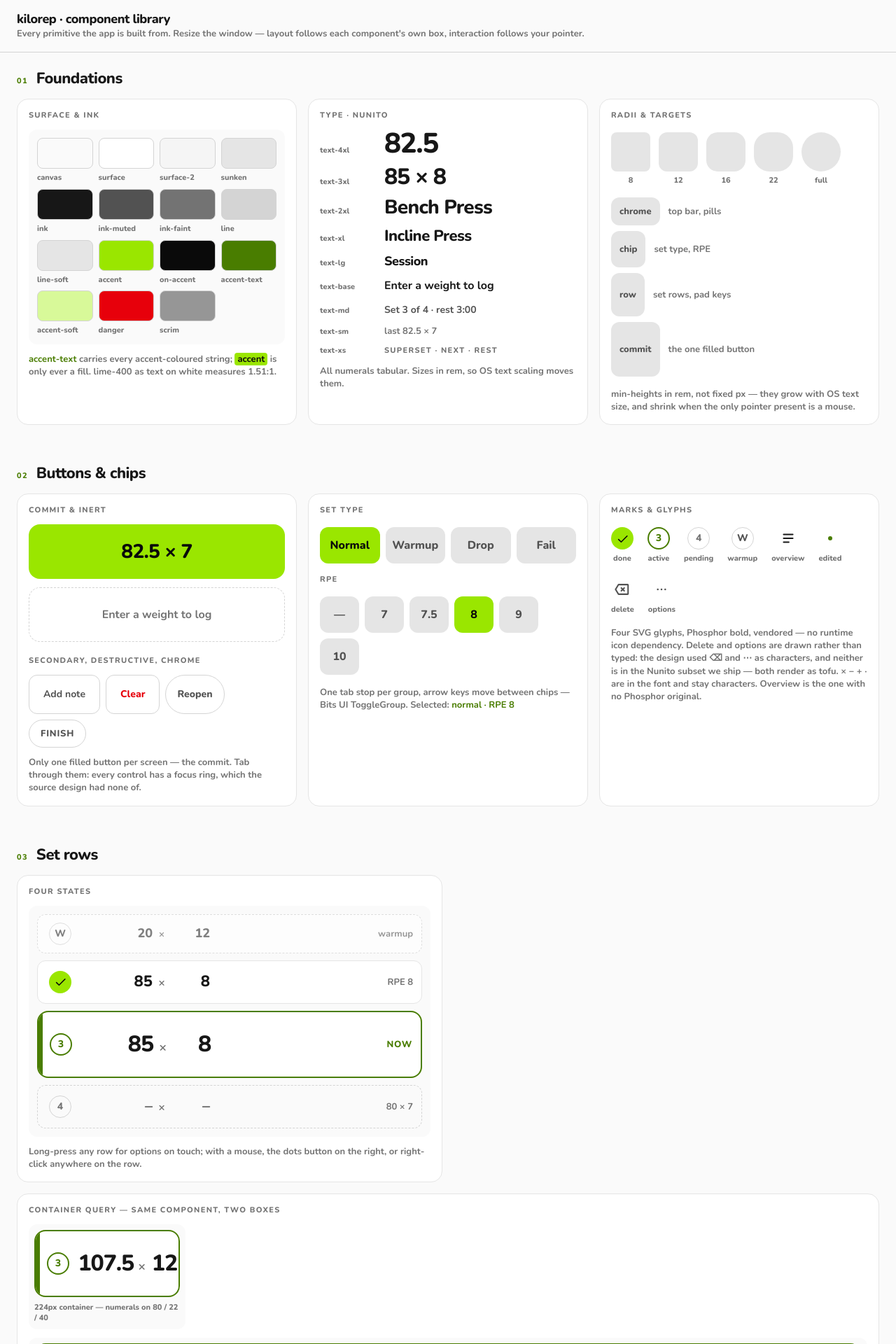
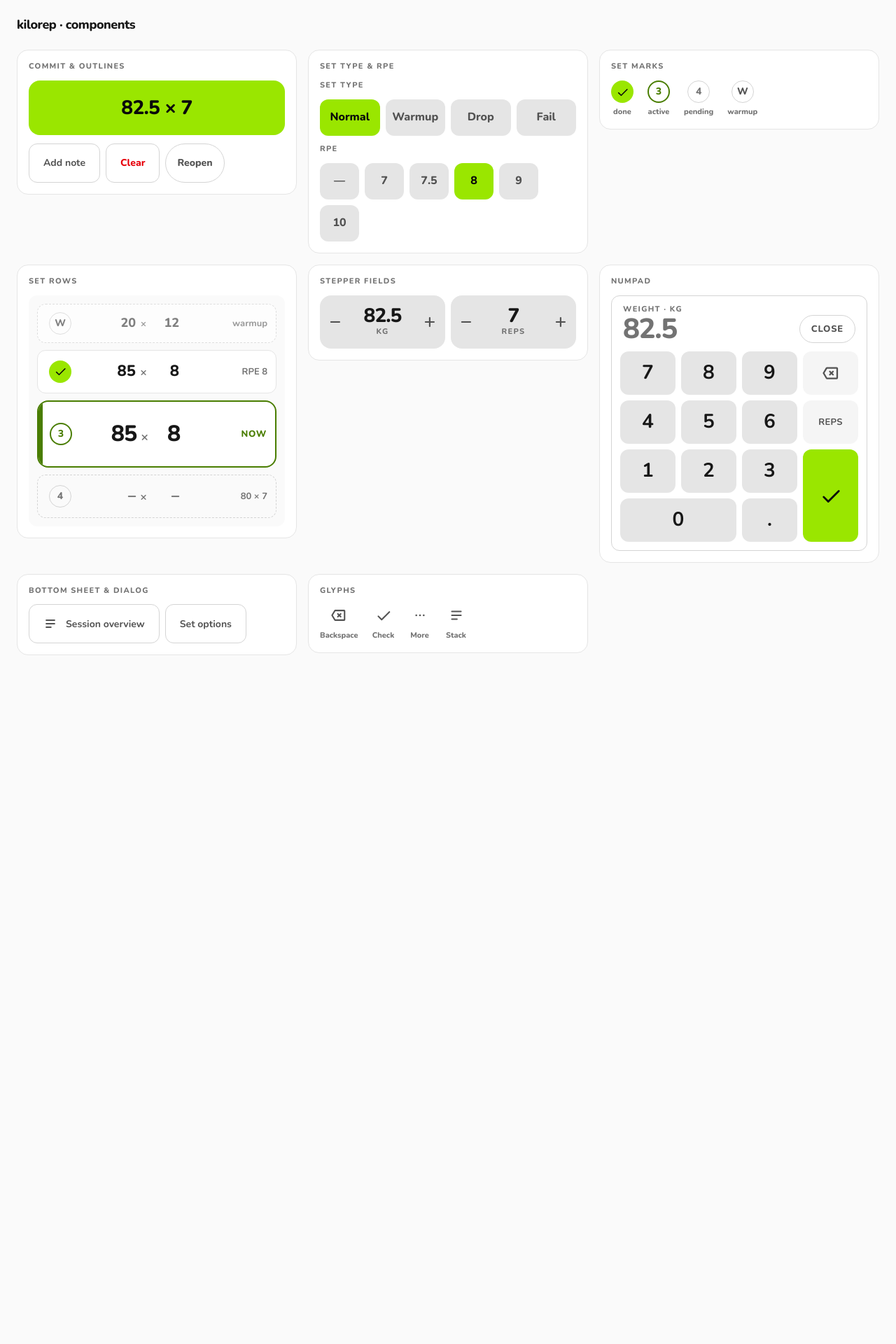
Before and after one commit to ilyasturki/kilorep, a SvelteKit app: page /dev/ui in a window 1280 px wide. Shown: the top 1920 px of the page at 70% size. After the commit the page ends 1000 px from the top, so only its background shows below. Built offline with nearby package versions, Linux system fonts and the light colour scheme.

Commit message:
refactor(ui): trim dev styleguide to a component-only overview

```diff
--- a/src/routes/dev/ui/+page.svelte
+++ b/src/routes/dev/ui/+page.svelte
@@ -9,72 +9,20 @@
 	import Sheet from '$lib/ui/Sheet.svelte';
 	import StepperField from '$lib/ui/StepperField.svelte';
 	import Backspace from '$lib/ui/icons/Backspace.svelte';
+	import Check from '$lib/ui/icons/Check.svelte';
 	import More from '$lib/ui/icons/More.svelte';
 	import Stack from '$lib/ui/icons/Stack.svelte';
 
-	// The component library, every part and every state on one page. This is the
-	// review surface — open it in Chrome at a phone width and at a desktop width,
-	// and on the device once the Capacitor shell exists.
+	// An overview of the component library: one card per component, everything
+	// live. Tokens and the type scale are not here — src/app.css names them and
+	// docs/DESIGN.md holds the reasoning.
 
 	// The page's own furniture. Written out rather than composed at runtime:
 	// Tailwind scans source text, so an arbitrary property it has not seen
 	// spelled out in full is never emitted.
-	const card = 'flex flex-col rounded-2xl border border-line-soft bg-surface p-4';
+	const card = 'flex flex-col gap-3 rounded-2xl border border-line-soft bg-surface p-4';
 	const caption = 'text-xs font-extrabold text-ink-faint';
-	const note = 'text-sm font-bold text-ink-faint';
-	const cards22 = 'grid gap-4 [grid-template-columns:repeat(auto-fit,minmax(min(100%,22rem),1fr))]';
-	const cards24 = 'grid gap-4 [grid-template-columns:repeat(auto-fit,minmax(min(100%,24rem),1fr))]';
-	const cards26 = 'grid gap-4 [grid-template-columns:repeat(auto-fit,minmax(min(100%,26rem),1fr))]';
-
-	// Written out as literal class strings rather than `var(--color-${name})`.
-	// `@theme inline` inlines a token's value into the utilities that use it and
-	// does not guarantee a matching custom property survives to runtime, so a
-	// constructed `var()` silently resolves to nothing. Tailwind's scanner does
-	// read string literals, so these are real classes.
-	const swatches = [
-		{ cls: 'bg-canvas', name: 'canvas' },
-		{ cls: 'bg-surface', name: 'surface' },
-		{ cls: 'bg-surface-2', name: 'surface-2' },
-		{ cls: 'bg-sunken', name: 'sunken' },
-		{ cls: 'bg-ink', name: 'ink' },
-		{ cls: 'bg-ink-muted', name: 'ink-muted' },
-		{ cls: 'bg-ink-faint', name: 'ink-faint' },
-		{ cls: 'bg-line', name: 'line' },
-		{ cls: 'bg-line-soft', name: 'line-soft' },
-		{ cls: 'bg-accent', name: 'accent' },
-		{ cls: 'bg-on-accent', name: 'on-accent' },
-		{ cls: 'bg-accent-text', name: 'accent-text' },
-		{ cls: 'bg-accent-soft', name: 'accent-soft' },
-		{ cls: 'bg-danger', name: 'danger' },
-		{ cls: 'bg-scrim', name: 'scrim' }
-	];
-
-	const type = [
-		{ name: 'text-4xl', cls: 'text-4xl font-extrabold tracking-numeral', sample: '82.5' },
-		{ name: 'text-3xl', cls: 'text-3xl font-extrabold tracking-numeral', sample: '85 × 8' },
-		{ name: 'text-2xl', cls: 'text-2xl font-extrabold tracking-tight', sample: 'Bench Press' },
-		{ name: 'text-xl', cls: 'text-xl font-extrabold tracking-tight', sample: 'Incline Press' },
-		{ name: 'text-lg', cls: 'text-lg font-extrabold tracking-tight', sample: 'Session' },
-		{ name: 'text-base', cls: 'text-base font-bold', sample: 'Enter a weight to log' },
-		{ name: 'text-md', cls: 'text-md font-bold text-ink-muted', sample: 'Set 3 of 4 · rest 3:00' },
-		{ name: 'text-sm', cls: 'text-sm font-bold text-ink-faint', sample: 'last 82.5 × 7' },
-		{ name: 'text-xs', cls: 'label-caps', sample: 'superset · next · rest' }
-	];
-
-	const targets = [
-		{ name: 'chrome', cls: 'min-h-chrome', note: 'top bar, pills' },
-		{ name: 'chip', cls: 'min-h-chip', note: 'set type, RPE' },
-		{ name: 'row', cls: 'min-h-row', note: 'set rows, pad keys' },
-		{ name: 'commit', cls: 'min-h-commit', note: 'the one filled button' }
-	];
-
-	const radii = [
-		{ cls: 'rounded-lg', size: '8' },
-		{ cls: 'rounded-xl', size: '12' },
-		{ cls: 'rounded-2xl', size: '16' },
-		{ cls: 'rounded-sheet', size: '22' },
-		{ cls: 'rounded-full', size: 'full' }
-	];
+	const tile = 'grid size-8 place-items-center text-ink-muted';
 
 	// Typed, so a mistyped status is a compile error rather than a silent cast.
 	const marks: { status: SetStatus; index?: number }[] = [
@@ -97,21 +45,11 @@
 
 	let setType = $state('normal');
 	let rpe = $state('8');
-	let weight = $state(82.5);
-	let reps = $state(7);
-	let padded = $state('—');
 	let overviewOpen = $state(false);
 	let optionsOpen = $state(false);
 </script>
 
-<svelte:head><title>kilorep · component library</title></svelte:head>
-
-{#snippet heading(n: string, title: string)}
-	<div class="flex items-baseline gap-3">
-		<span class="text-xs font-extrabold tracking-label text-accent-text">{n}</span>
-		<h2 class="text-xl font-extrabold tracking-tight">{title}</h2>
-	</div>
-{/snippet}
+<svelte:head><title>kilorep · components</title></svelte:head>
 
 <!-- Set type and RPE, the two pickers. Shown twice — standalone and inside the
      options sheet — and the point of the page is that they are the same thing. -->
@@ -131,114 +69,32 @@
 	</ChipGroup>
 {/snippet}
 
-<div class="min-h-dvh bg-canvas pt-safe-t pb-24 text-ink">
-	<header class="sticky top-0 z-20 border-b border-line bg-canvas px-6 py-4">
-		<div class="mx-auto max-w-[1280px]">
-			<h1 class="text-lg font-extrabold tracking-tight">kilorep · component library</h1>
-			<p class={note}>
-				Every primitive the app is built from. Resize the window — layout follows each component's
-				own box, interaction follows your pointer.
-			</p>
-		</div>
-	</header>
+<div class="min-h-dvh bg-canvas px-6 pt-safe-t pb-16 text-ink">
+	<div class="mx-auto flex max-w-[1280px] flex-col gap-6 pt-6">
+		<h1 class="text-lg font-extrabold tracking-tight">kilorep · components</h1>
 
-	<div class="mx-auto flex max-w-[1280px] flex-col gap-14 px-6 pt-6">
-		<!-- 01 ────────────────────────────────────────────────── -->
-		<section class="flex flex-col gap-4">
-			{@render heading('01', 'Foundations')}
-
-			<div class={cards22}>
-				<article class="{card} gap-3">
-					<h3 class="label-caps">Surface &amp; ink</h3>
-					<div class="grid grid-cols-4 gap-2 rounded-xl bg-canvas p-3">
-						{#each swatches as swatch (swatch.name)}
-							<div class="flex flex-col gap-1.5">
-								<div class="h-11 rounded-lg border border-line {swatch.cls}"></div>
-								<span class={caption}>{swatch.name}</span>
-							</div>
-						{/each}
-					</div>
-					<p class={note}>
-						<span class="text-accent-text">accent-text</span> carries every accent-coloured string;
-						<span class="rounded bg-accent px-1 text-on-accent">accent</span> is only ever a fill. lime-400
-						as text on white measures 1.51:1.
-					</p>
-				</article>
-
-				<article class="{card} gap-3">
-					<h3 class="label-caps">Type · Nunito</h3>
-					{#each type as step (step.name)}
-						<div class="flex items-baseline gap-3">
-							<span class="w-20 shrink-0 {caption}">{step.name}</span>
-							<span class={step.cls}>{step.sample}</span>
-						</div>
-					{/each}
-					<p class={note}>All numerals tabular. Sizes in rem, so OS text scaling moves them.</p>
-				</article>
-
-				<article class="{card} gap-4">
-					<h3 class="label-caps">Radii &amp; targets</h3>
-					<div class="flex flex-wrap items-end gap-3">
-						{#each radii as radius (radius.cls)}
-							<div class="flex flex-col items-center gap-1.5">
-								<div class="size-14 bg-sunken {radius.cls}"></div>
-								<span class={caption}>{radius.size}</span>
-							</div>
-						{/each}
-					</div>
-					<div class="flex flex-col gap-2">
-						{#each targets as target (target.name)}
-							<div class="flex items-center gap-3">
+		<!-- items-start, not the default stretch: a card hugs its own content, so a
+		     four-glyph card does not inflate to the height of the numpad beside it. -->
 		<div
-									class="grid {target.cls} place-items-center rounded-xl bg-sunken px-3 text-sm font-extrabold text-ink-muted"
+			class="grid [grid-template-columns:repeat(auto-fit,minmax(min(100%,22rem),1fr))] items-start gap-4"
 		>
-									{target.name}
-								</div>
-								<span class={note}>{target.note}</span>
-							</div>
-						{/each}
-					</div>
-					<p class={note}>
-						min-heights in rem, not fixed px — they grow with OS text size, and shrink when the only
-						pointer present is a mouse.
-					</p>
-				</article>
-			</div>
-		</section>
-
-		<!-- 02 ────────────────────────────────────────────────── -->
-		<section class="flex flex-col gap-4">
-			{@render heading('02', 'Buttons & chips')}
-
-			<div class={cards22}>
-				<article class="{card} gap-3">
-					<h3 class="label-caps">Commit &amp; inert</h3>
+			<article class={card}>
+				<h2 class="label-caps">Commit &amp; outlines</h2>
 				<Button variant="commit" class="w-full">82.5 × 7</Button>
-					<Button variant="commit" disabled class="w-full">Enter a weight to log</Button>
-					<h3 class="mt-2 label-caps">Secondary, destructive, chrome</h3>
 				<div class="flex flex-wrap gap-2">
 					<Button variant="secondary">Add note</Button>
 					<Button variant="destructive">Clear</Button>
 					<Button variant="chrome">Reopen</Button>
-						<Button variant="chrome" caps>FINISH</Button>
 				</div>
-					<p class={note}>
-						Only one filled button per screen — the commit. Tab through them: every control has a
-						focus ring, which the source design had none of.
-					</p>
 			</article>
 
-				<article class="{card} gap-4">
+			<article class={card}>
+				<h2 class="label-caps">Set type &amp; RPE</h2>
 				{@render pickers()}
-					<p class={note}>
-						One tab stop per group, arrow keys move between chips — Bits UI ToggleGroup. Selected: <span
-							class="text-accent-text">{setType} · RPE {rpe}</span
-						>
-					</p>
 			</article>
 
-				<article class="{card} gap-4">
-					<h3 class="label-caps">Marks &amp; glyphs</h3>
+			<article class={card}>
+				<h2 class="label-caps">Set marks</h2>
 				<div class="flex flex-wrap items-center gap-5">
 					{#each marks as mark (mark.status)}
 						<div class="flex flex-col items-center gap-1.5">
@@ -246,44 +102,11 @@
 							<span class={caption}>{mark.status}</span>
 						</div>
 					{/each}
-						<div class="flex flex-col items-center gap-1.5">
-							<div class="grid size-8 place-items-center"><Stack size={22} /></div>
-							<span class={caption}>overview</span>
 				</div>
-						<div class="flex flex-col items-center gap-1.5">
-							<div class="grid size-8 place-items-center">
-								<div class="size-1.5 rounded-full bg-accent-text"></div>
-							</div>
-							<span class={caption}>edited</span>
-						</div>
-						<div class="flex flex-col items-center gap-1.5">
-							<div class="grid size-8 place-items-center text-ink-muted">
-								<Backspace size={22} />
-							</div>
-							<span class={caption}>delete</span>
-						</div>
-						<div class="flex flex-col items-center gap-1.5">
-							<div class="grid size-8 place-items-center text-ink-muted"><More size={20} /></div>
-							<span class={caption}>options</span>
-						</div>
-					</div>
-					<p class={note}>
-						Four SVG glyphs, Phosphor bold, vendored — no runtime icon dependency. Delete and
-						options are drawn rather than typed: the design used ⌫ and ⋯ as characters, and neither
-						is in the Nunito subset we ship — both render as tofu. × − + · are in the font and stay
-						characters. Overview is the one with no Phosphor original.
-					</p>
 			</article>
-			</div>
-		</section>
 
-		<!-- 03 ────────────────────────────────────────────────── -->
-		<section class="flex flex-col gap-4">
-			{@render heading('03', 'Set rows')}
-
-			<div class={cards26}>
-				<article class="{card} gap-3">
-					<h3 class="label-caps">Four states</h3>
+			<article class={card}>
+				<h2 class="label-caps">Set rows</h2>
 				<div class="flex flex-col gap-2.5 rounded-xl bg-canvas p-3">
 					<SetRow status="warmup" weight={20} reps={12} onoptions={() => (optionsOpen = true)}>
 						{#snippet right()}warmup{/snippet}
@@ -304,120 +127,60 @@
 						reps={8}
 						onoptions={() => (optionsOpen = true)}
 					>
-							{#snippet right()}<span class="font-extrabold tracking-wider text-accent-text"
-									>NOW</span
+						{#snippet right()}<span class="font-extrabold tracking-wider text-accent-text">NOW</span
 							>{/snippet}
 					</SetRow>
 					<SetRow status="pending" index={4} onoptions={() => (optionsOpen = true)}>
 						{#snippet right()}80 × 7{/snippet}
 					</SetRow>
 				</div>
-					<p class={note}>
-						Long-press any row for options on touch; with a mouse, the dots button on the right, or
-						right-click anywhere on the row.
-					</p>
 			</article>
 
-				<article class="{card} [grid-column:1/-1] gap-3">
-					<h3 class="label-caps">Container query — same component, two boxes</h3>
-					<div class="flex flex-col gap-3">
-						<div class="w-56 rounded-xl bg-canvas p-2">
-							<SetRow status="active" index={3} weight={107.5} reps={12}>
-								{#snippet right()}<span class="text-accent-text">NOW</span>{/snippet}
-							</SetRow>
-							<p class="pt-2 {caption}">224px container — numerals on 80 / 22 / 40</p>
+			<article class={card}>
+				<h2 class="label-caps">Stepper fields</h2>
+				<div class="flex gap-2">
+					<StepperField prefill={82.5} label="kg" step={2.5} class="flex-1" />
+					<StepperField prefill={7} label="reps" step={1} class="flex-1" />
 				</div>
-						<div class="min-w-0 rounded-xl bg-canvas p-2">
-							<SetRow status="active" index={3} weight={107.5} reps={12}>
-								{#snippet right()}<span class="text-accent-text">NOW</span>{/snippet}
-							</SetRow>
-							<p class="pt-2 {caption}">past 448px — numerals open to 104 / 26 / 56</p>
-						</div>
-					</div>
-					<p class={note}>
-						Both rows are on the same viewport. Layout follows the component's own box, so a row in
-						a narrow History panel stays compact on a 1400px screen.
-					</p>
-				</article>
-			</div>
-		</section>
-
-		<!-- 04 ────────────────────────────────────────────────── -->
-		<section class="flex flex-col gap-4">
-			{@render heading('04', 'Entry')}
-
-			<div class={cards24}>
-				<article class="{card} gap-3">
-					<h3 class="label-caps">Stepper fields — try them</h3>
-					<p class={note}>last 82.5 × 7</p>
-					<div class="flex gap-2">
-						<StepperField
-							prefill={82.5}
-							label="kg"
-							step={2.5}
-							onchange={(v) => (weight = v)}
-							class="flex-1"
-						/>
-						<StepperField
-							prefill={7}
-							label="reps"
-							step={1}
-							onchange={(v) => (reps = v)}
-							class="flex-1"
-						/>
-					</div>
-					<Button variant="commit" class="w-full">{weight} × {reps}</Button>
-					<p class={note}>
-						Step either field away from its prefill and a dot appears — that dot is the difference
-						between committing a recalled hint and committing a claim.
-					</p>
 			</article>
 
-				<article class="{card} gap-3">
-					<h3 class="label-caps">Numpad — touch</h3>
-					<Numpad
-						mode="keys"
-						label="Weight · kg"
-						placeholder="82.5"
-						onconfirm={(v) => (padded = v)}
-					/>
-					<p class={note}>Last confirmed: {padded}</p>
+			<article class={card}>
+				<h2 class="label-caps">Numpad</h2>
+				<Numpad mode="keys" label="Weight · kg" placeholder="82.5" />
 			</article>
 
-				<article class="{card} gap-3">
-					<h3 class="label-caps">Numpad — keyboard</h3>
-					<Numpad
-						mode="input"
-						label="Weight · kg"
-						placeholder="82.5"
-						onconfirm={(v) => (padded = v)}
-					/>
-					<p class={note}>
-						Both modes are pinned here for review. Unpinned, the component picks from
-						<code>pointer: coarse</code> — grid for thumbs, field for keys.
-					</p>
-				</article>
-			</div>
-		</section>
-
-		<!-- 05 ────────────────────────────────────────────────── -->
-		<section class="flex flex-col gap-4">
-			{@render heading('05', 'Sheets')}
-
-			<article class="{card} max-w-[26rem] gap-3">
-				<h3 class="label-caps">Bottom sheet on touch, centred dialog on a wide window</h3>
+			<article class={card}>
+				<h2 class="label-caps">Bottom sheet &amp; dialog</h2>
 				<div class="flex flex-wrap gap-2">
 					<Button variant="secondary" onclick={() => (overviewOpen = true)}>
 						<Stack size={20} /> Session overview
 					</Button>
 					<Button variant="secondary" onclick={() => (optionsOpen = true)}>Set options</Button>
 				</div>
-				<p class={note}>
-					Narrow the window below 640px and reopen — the same sheet slides from the bottom edge
-					instead of centring.
-				</p>
 			</article>
-		</section>
+
+			<article class={card}>
+				<h2 class="label-caps">Glyphs</h2>
+				<div class="flex flex-wrap items-center gap-5">
+					<div class="flex flex-col items-center gap-1.5">
+						<div class={tile}><Backspace size={22} /></div>
+						<span class={caption}>Backspace</span>
+					</div>
+					<div class="flex flex-col items-center gap-1.5">
+						<div class={tile}><Check size={22} /></div>
+						<span class={caption}>Check</span>
+					</div>
+					<div class="flex flex-col items-center gap-1.5">
+						<div class={tile}><More size={20} /></div>
+						<span class={caption}>More</span>
+					</div>
+					<div class="flex flex-col items-center gap-1.5">
+						<div class={tile}><Stack size={22} /></div>
+						<span class={caption}>Stack</span>
+					</div>
+				</div>
+			</article>
+		</div>
 	</div>
 </div>
 
```
Lines whose indentation alone changed are shown as unchanged.
